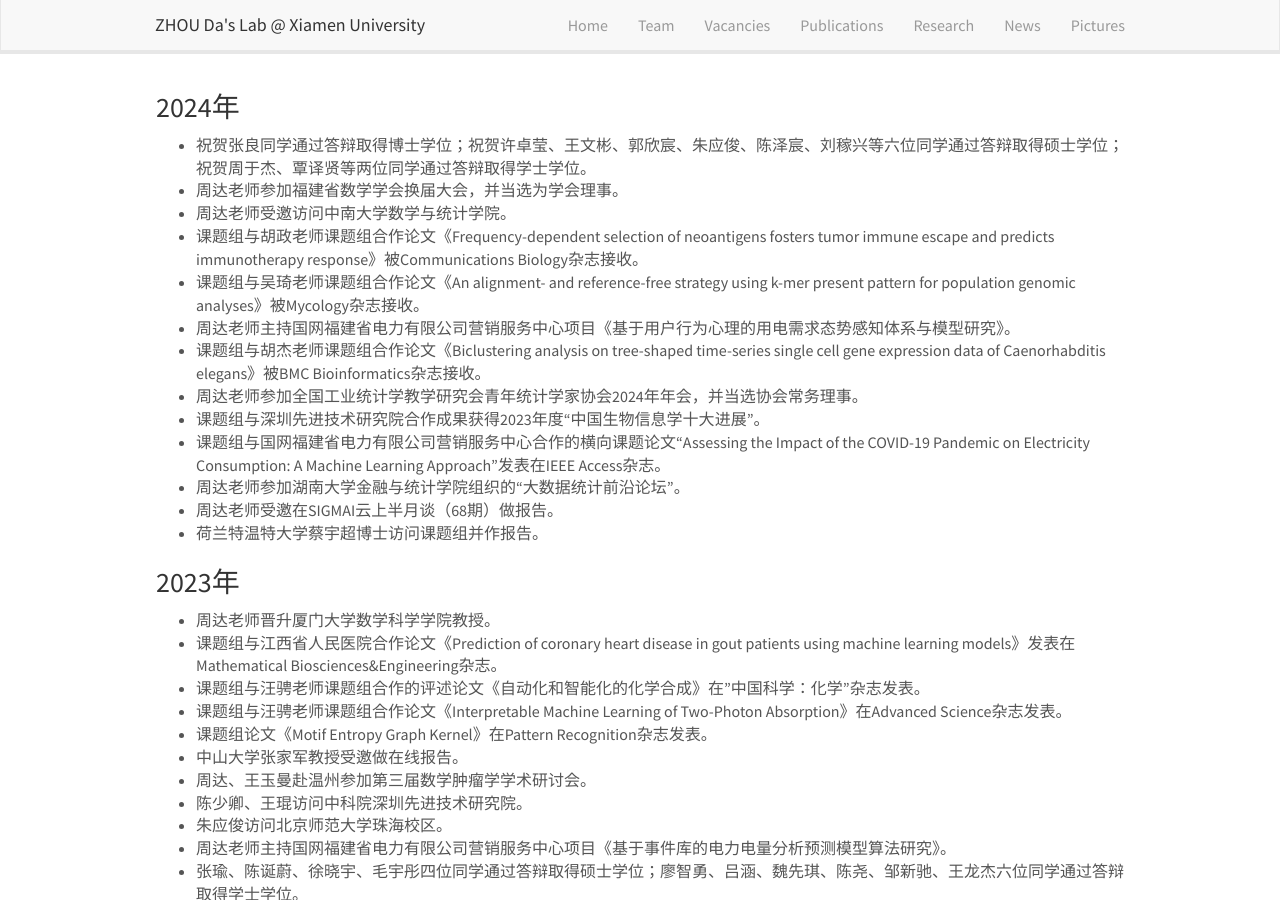
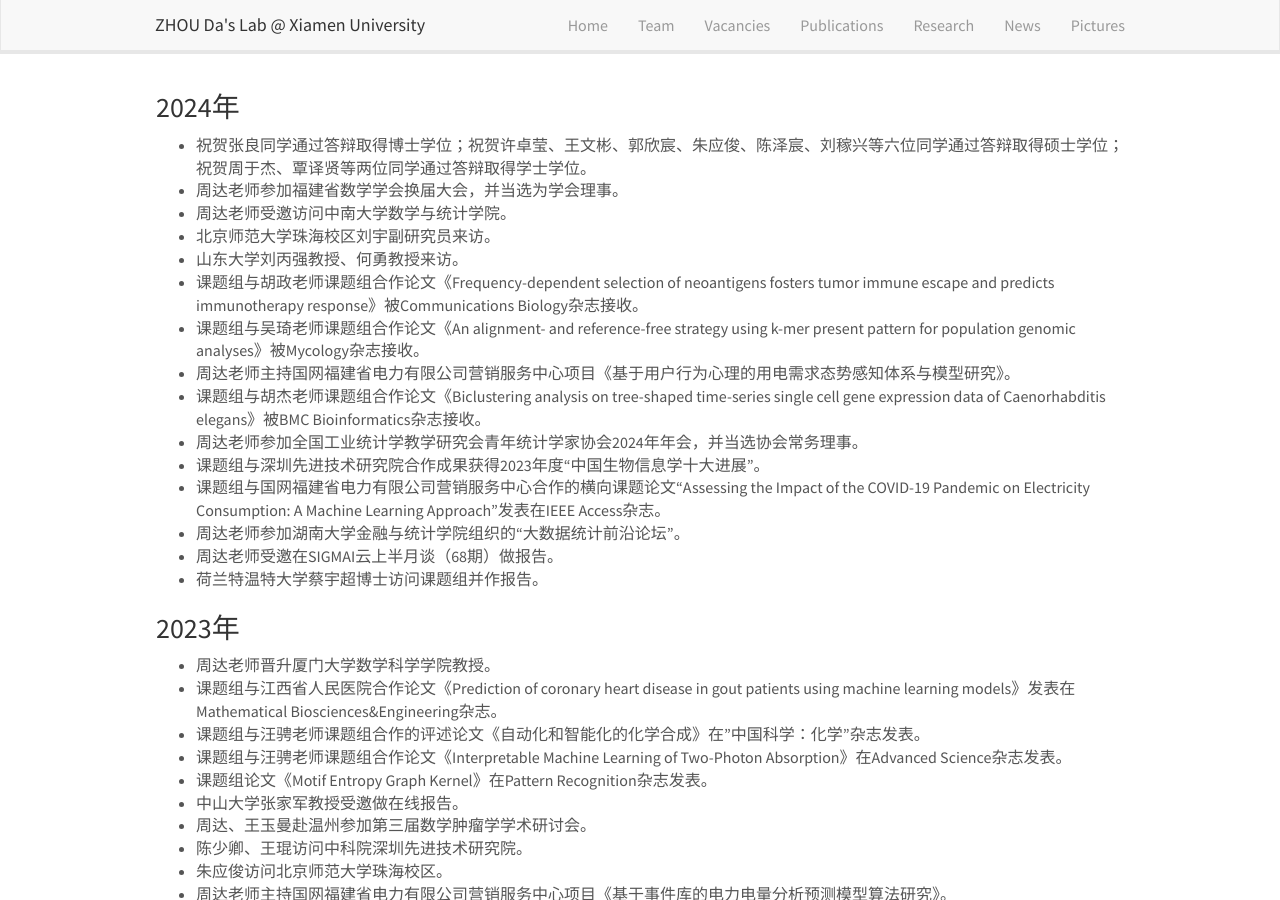
Before and after one commit to ZhouDaLab/zhoudalab.github.io, a Jekyll site: the page built from _pages/news.md, in a window 1280 px wide and 900 px high. Built offline with Jekyll 4.4.1, drawn with Linux system fonts in a browser that asks for light colours; nearby versions of some CDN libraries.

Commit message:
Update news.md

```diff
--- a/_pages/news.md
+++ b/_pages/news.md
@@ -11,6 +11,8 @@ permalink: /news/
 - 祝贺张良同学通过答辩取得博士学位；祝贺许卓莹、王文彬、郭欣宸、朱应俊、陈泽宸、刘稼兴等六位同学通过答辩取得硕士学位；祝贺周于杰、覃译贤等两位同学通过答辩取得学士学位。
 - 周达老师参加福建省数学学会换届大会，并当选为学会理事。
 - 周达老师受邀访问中南大学数学与统计学院。
+- 北京师范大学珠海校区刘宇副研究员来访。
+- 山东大学刘丙强教授、何勇教授来访。
 - 课题组与胡政老师课题组合作论文《Frequency-dependent selection of neoantigens fosters tumor immune escape and predicts immunotherapy response》被Communications Biology杂志接收。
 - 课题组与吴琦老师课题组合作论文《An alignment- and reference-free strategy using k-mer present pattern for population genomic analyses》被Mycology杂志接收。
 - 周达老师主持国网福建省电力有限公司营销服务中心项目《基于用户行为心理的用电需求态势感知体系与模型研究》。
```
